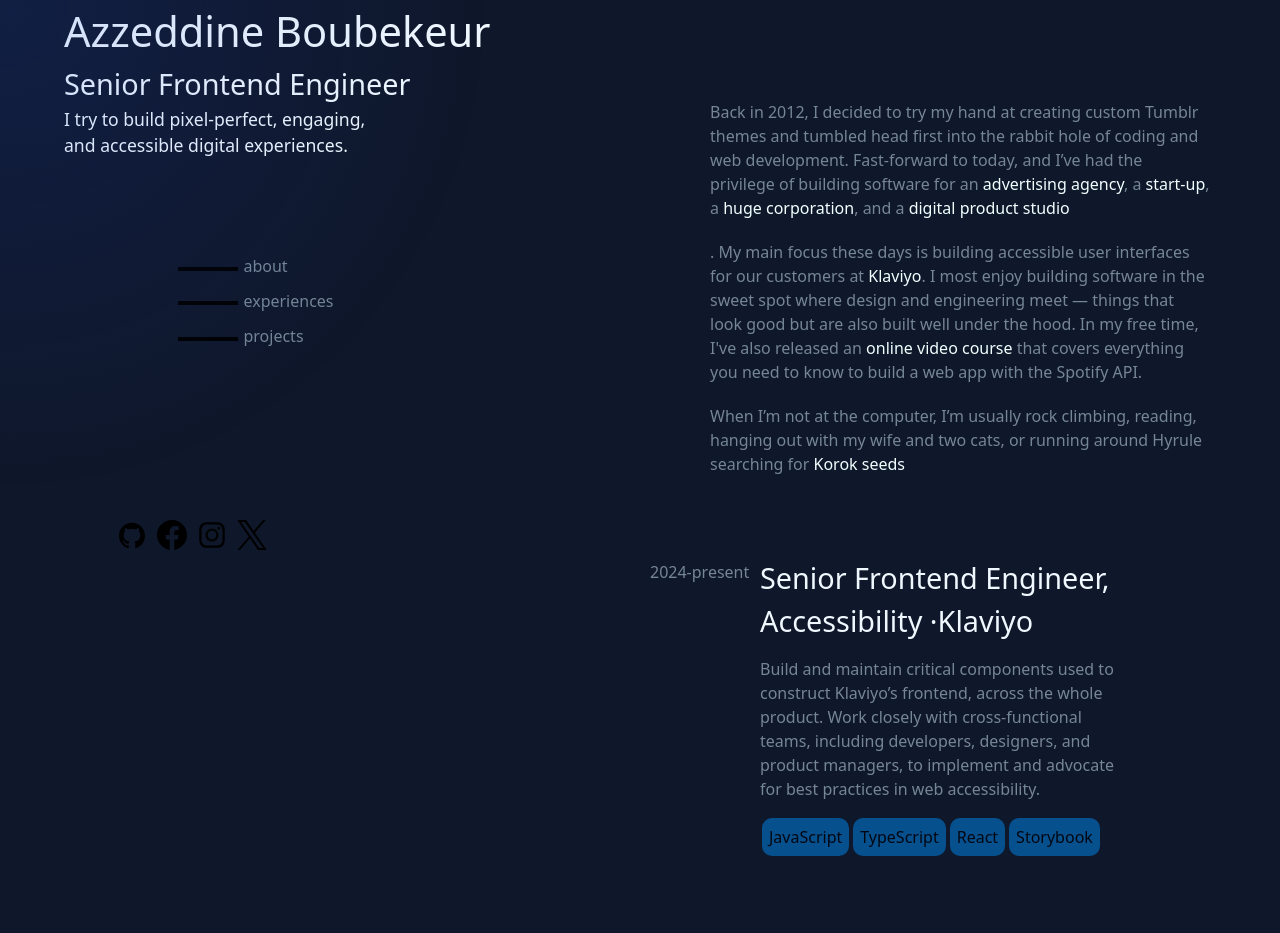
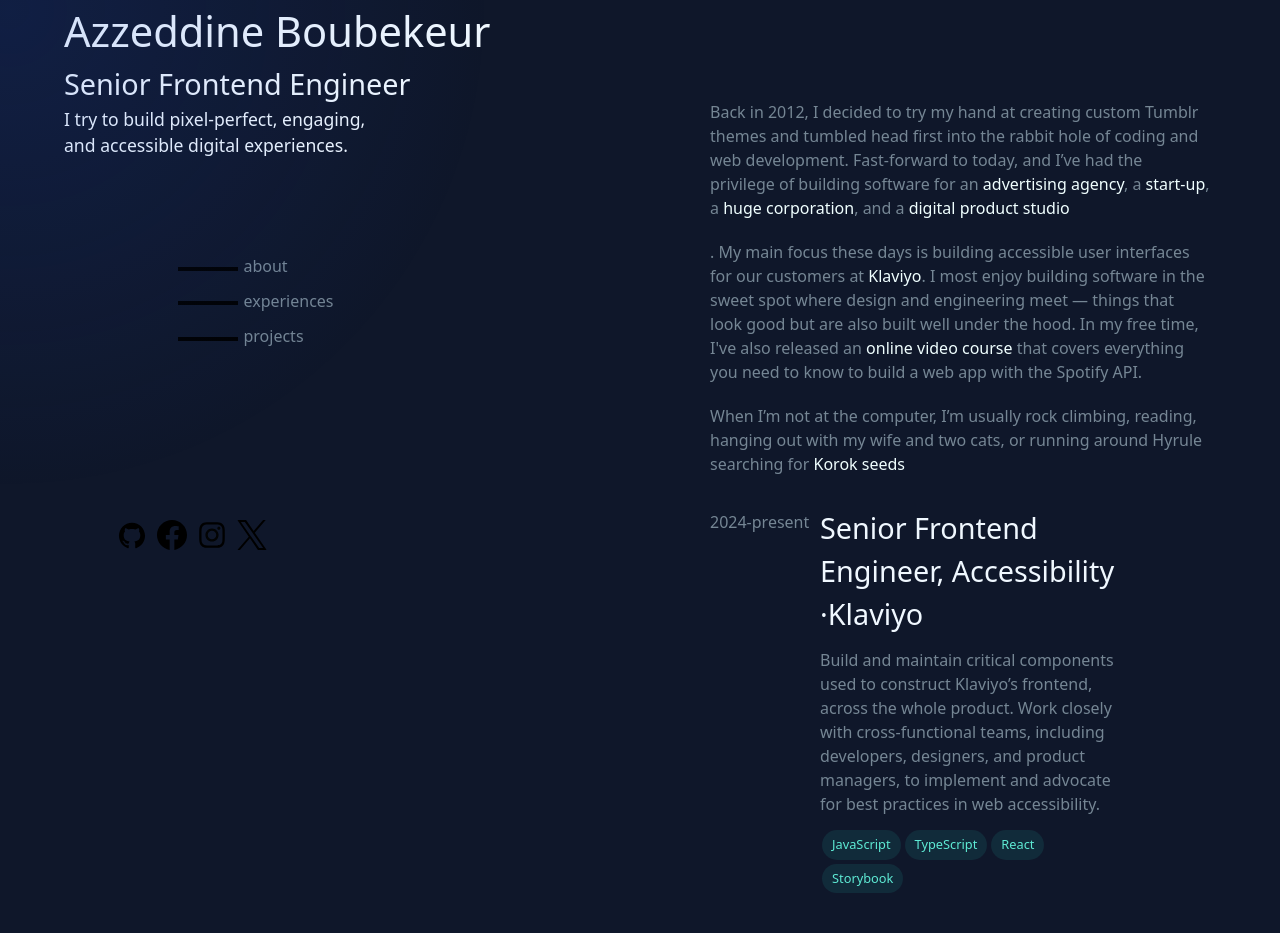
Before and after one commit to Azzizou200/pofolio, a React (Vite) app: page / in a window 1280 px wide. Shown: the top 933 px of the page. Built offline with nearby package versions, Linux system fonts and the light colour scheme.

Commit message:
ui update

```diff
--- a/src/App.css
+++ b/src/App.css
@@ -32,8 +32,8 @@ p {
   margin-top: 4%;
   margin-bottom: 4%;
 }
-.cards {
-  margin: 70px;
+h6 {
+  font-size: 0.8em;
 }
 #container {
   background-color: rgb(15, 23, 42);
@@ -121,11 +121,12 @@ hr {
   text-decoration: none;
 }
 .cards {
-  margin-top: 70px;
+  margin-top: 10px;
   margin-left: 0;
   margin-right: 0;
   padding: 10px;
   border-radius: 5px;
+  margin-left: 60px;
   display: grid;
   grid-template-columns: 110px 1fr;
   grid-template-rows: 1fr auto;
@@ -134,11 +135,14 @@ hr {
     "date tools";
 }
 .tool-used {
-  background-color: rgb(6, 80, 141);
+  background-color: rgba(45, 212, 191, 0.1);
+  color: rgb(94, 234, 212);
   display: inline-block;
-  border: 2px solid rgb(6, 80, 141);
-  border-radius: 10px;
+  border: 0px solid rgb(139, 139, 151);
+  border-radius: 20px;
   padding: 5px;
+  padding-left: 10px;
+  padding-right: 10px;
   margin: 2px;
   width: max-content;
   height: fit-content;
--- a/src/components-dev/tools-used.tsx
+++ b/src/components-dev/tools-used.tsx
@@ -1,8 +1,7 @@
 export default function ToolsUsed(props: any) {
   return (
     <div className="tool-used" key={"props.tools"}>
-      {" "}
-      {props.tools}
+      <h6> {props.tools}</h6>
     </div>
   );
 }
```
